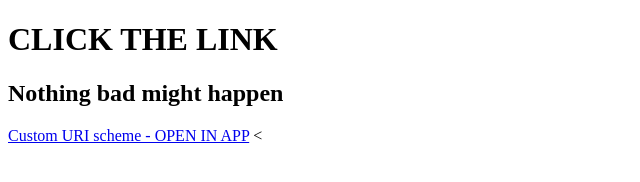
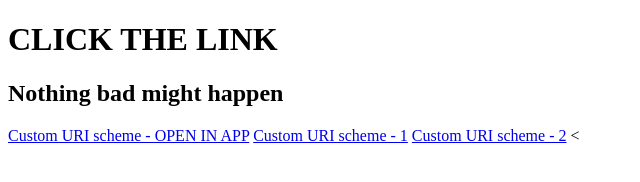
Before and after one commit to rawturtle/rawturtle.github.io, a plain HTML site: page index.html in a window 1280 px wide. Shown: the whole page, without its empty margins (0-640 px from the left). Drawn offline with Linux system fonts and the light colour scheme.

Commit message:
adding links

```diff
--- a/index.html
+++ b/index.html
@@ -9,6 +9,8 @@
             <h1>CLICK THE LINK</h1>
             <h2>Nothing bad might happen</h2>
             <a href="tfa://link?token=thisisatoken&name=contactorname">Custom URI scheme - OPEN IN APP</a>
+            <a href="tfa:///--/link?token=thisisatoken&name=contactorname">Custom URI scheme - 1</a>
+            <a href="tfa://--/link?token=thisisatoken&name=contactorname">Custom URI scheme - 2</a>
         <
         </body>
 </html>
```
